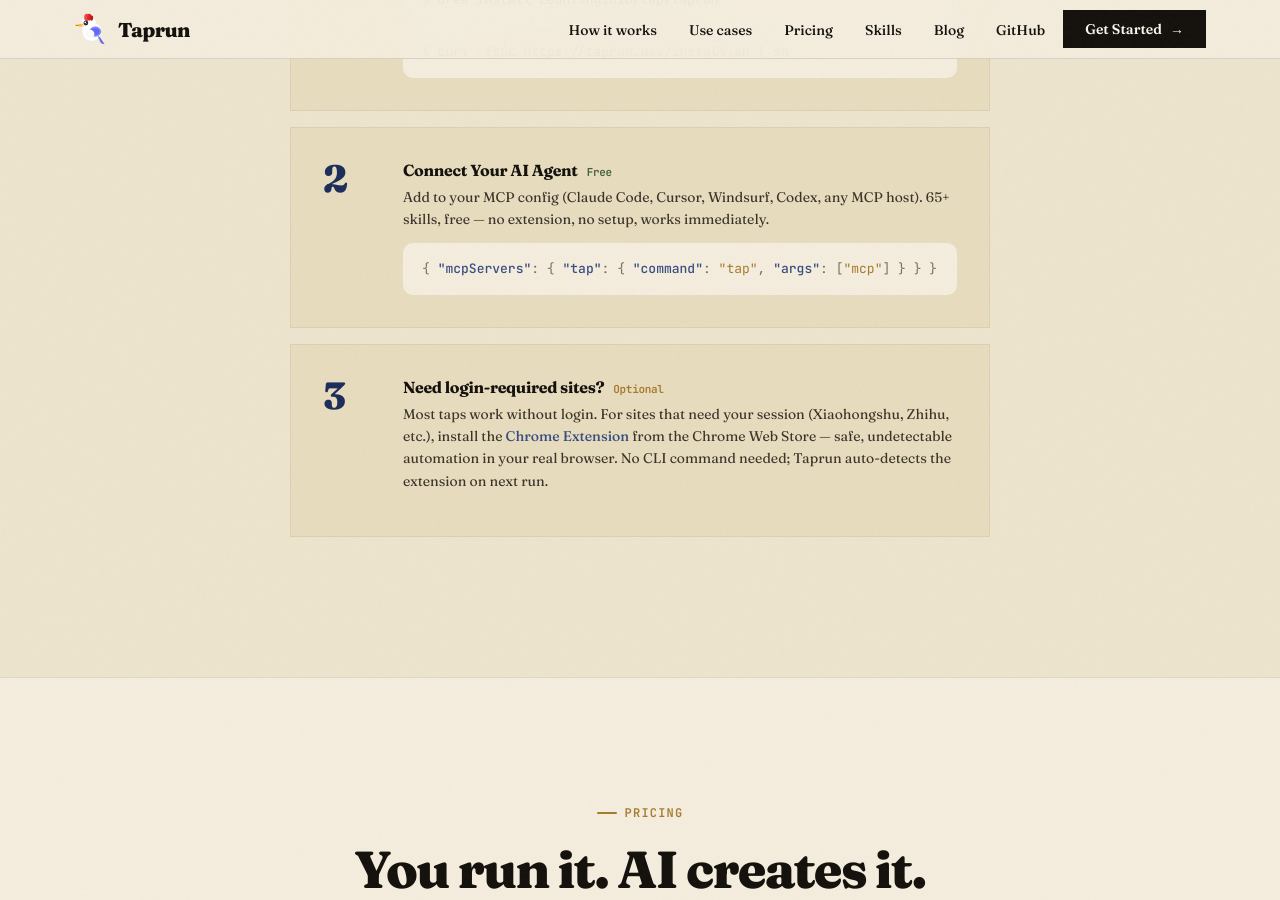
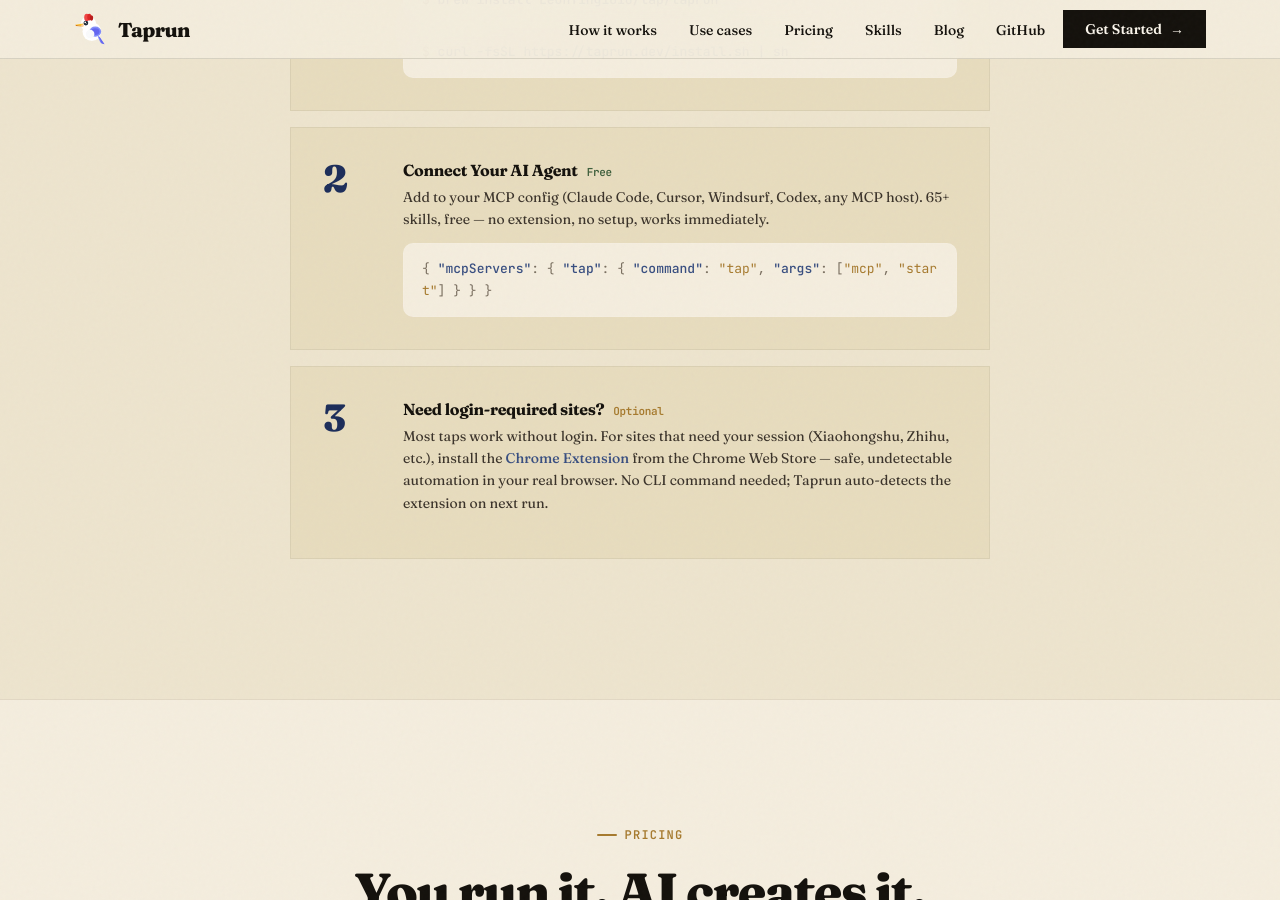
Before and after one commit to LeonTing1010/tap, a Jekyll site: the page docs/index.html, which Jekyll copies as it is, in a window 1280 px wide and 900 px high, scrolled down 5000 px. Built offline with Jekyll 4.4.1, drawn with Linux system fonts in a browser that asks for light colours.

Commit message:
landing/install: fix broken MCP config — "mcp" alone prints help, not start the server
Live landing shows:

  { "mcpServers": { "tap": { "command": "tap", "args": ["mcp"] } } }

But tap-core/cli.ts:2413 explicitly comments:

  "Bare `tap mcp` only prints namespace help; the server lives under
   `tap mcp start`."

And line 2414 (used by `tap mcp connect` to auto-write Claude Code
config) uses `args: ["mcp", "start"]`.

So every user who copy-pastes the landing's MCP config gets a broken
MCP server — the host invokes `tap mcp`, sees human-readable help on
stdout (not JSON-RPC frames), and fails to establish the connection.
Silent breakage with no error clue pointing back at this config.

Fix: `"args": ["mcp"]` → `"args": ["mcp", "start"]` to match the
canonical form the CLI itself emits.

Co-Authored-By: Claude Opus 4.7 (1M context) <noreply@anthropic.com>

```diff
--- a/docs/index.html
+++ b/docs/index.html
@@ -2711,7 +2711,7 @@ h2 .hl {
         <div>
           <h4>Connect Your AI Agent <span style="font-family:var(--font-mono);font-size:11px;color:var(--green);font-weight:600;margin-left:6px;">Free</span></h4>
           <p>Add to your MCP config (Claude Code, Cursor, Windsurf, Codex, any MCP host). 65+ skills, free &mdash; no extension, no setup, works immediately.</p>
-          <div class="code-block"><span class="hl-dim">{</span> <span class="cmd">"mcpServers"</span><span class="hl-dim">:</span> <span class="hl-dim">{</span> <span class="cmd">"tap"</span><span class="hl-dim">:</span> <span class="hl-dim">{</span> <span class="cmd">"command"</span><span class="hl-dim">:</span> <span style="color:var(--gold)">"tap"</span><span class="hl-dim">,</span> <span class="cmd">"args"</span><span class="hl-dim">:</span> <span class="hl-dim">[</span><span style="color:var(--gold)">"mcp"</span><span class="hl-dim">]</span> <span class="hl-dim">} } }</span></div>
+          <div class="code-block"><span class="hl-dim">{</span> <span class="cmd">"mcpServers"</span><span class="hl-dim">:</span> <span class="hl-dim">{</span> <span class="cmd">"tap"</span><span class="hl-dim">:</span> <span class="hl-dim">{</span> <span class="cmd">"command"</span><span class="hl-dim">:</span> <span style="color:var(--gold)">"tap"</span><span class="hl-dim">,</span> <span class="cmd">"args"</span><span class="hl-dim">:</span> <span class="hl-dim">[</span><span style="color:var(--gold)">"mcp"</span><span class="hl-dim">,</span> <span style="color:var(--gold)">"start"</span><span class="hl-dim">]</span> <span class="hl-dim">} } }</span></div>
         </div>
       </div>
       <div class="install-step reveal">
```
